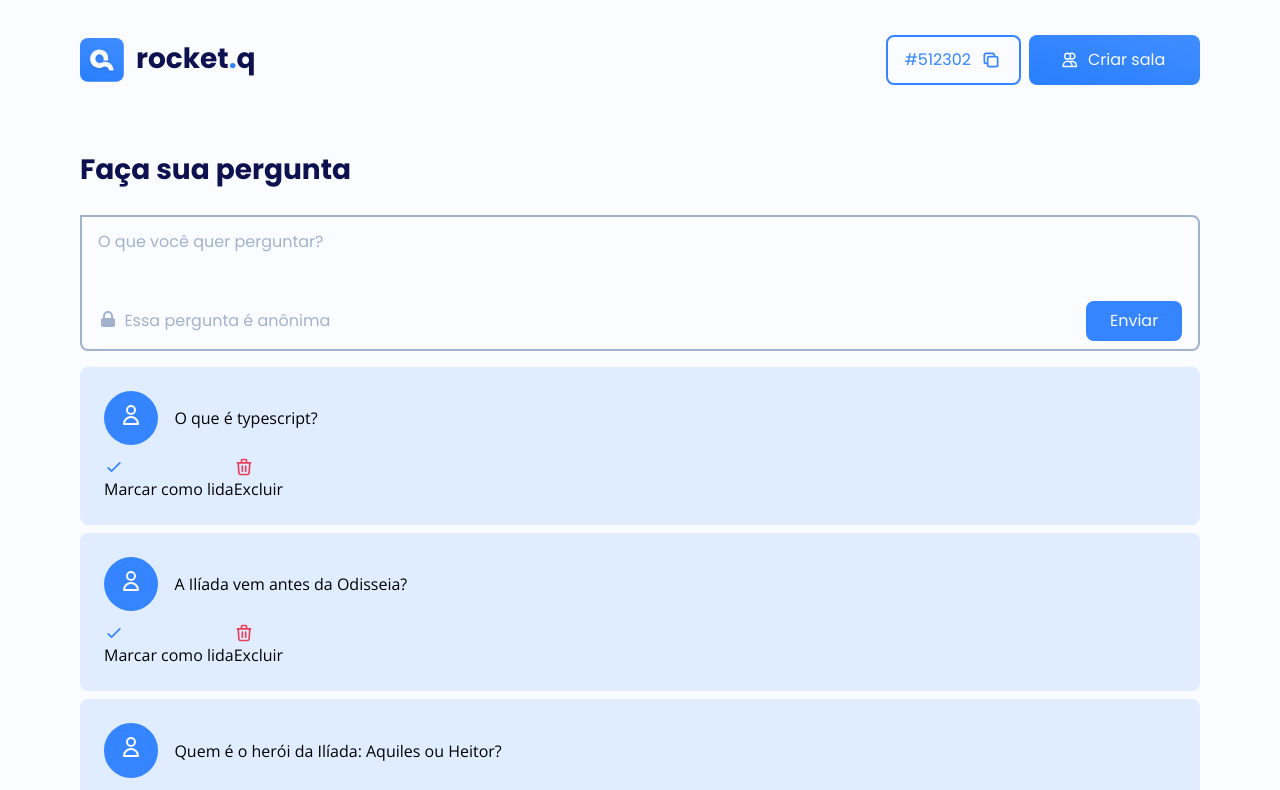
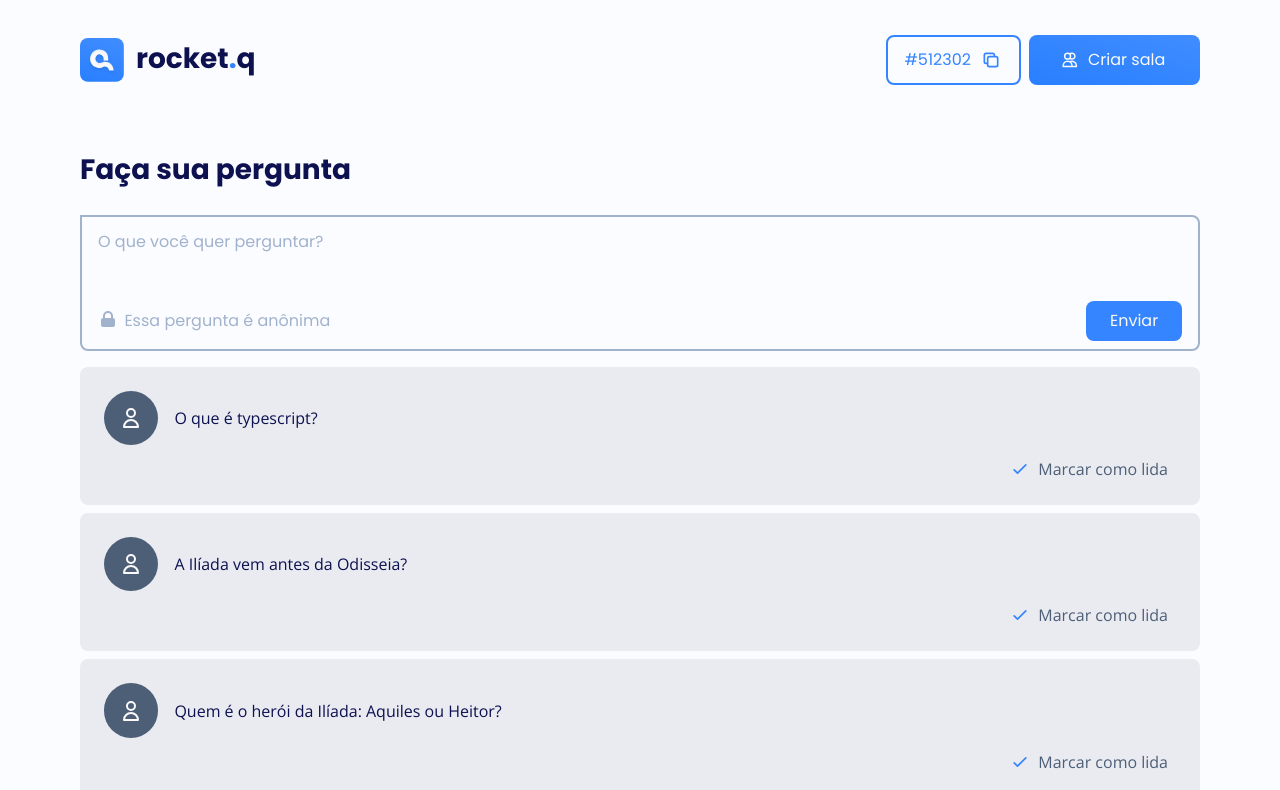
Before and after one commit to yammartins/rocket.q-clone, a React (Vite) app: page /message in a window 1280 px wide. Shown: the top 790 px of the page. Built offline with nearby package versions, Linux system fonts and the light colour scheme.

Commit message:
change check to not-check

```diff
--- a/src/pages/ChannelMessage/index.tsx
+++ b/src/pages/ChannelMessage/index.tsx
@@ -29,7 +29,17 @@ const chat = [
   },
   {
     id: '5',
-    question: 'Valeu pela aula.',
+    question: 'Obrigado pela aula.',
+  },
+  {
+    id: '6',
+    question: `"Para que não sejamos mais meninos inconstantes, levados em roda por todo o vento de doutrina, pelo engano dos homens que com astúcia enganam fraudulosamente. Antes, seguindo a verdade em amor, cresçamos em tudo naquele que é a cabeça, Cristo"
+    - Efésios 4:14 e 15`,
+  },
+  {
+    id: '7',
+    question: `"Você quer finalmente superar o nojo que a história moderna lhe causa, desde a decadência do Império Romano, e ter uma ideia geral das nações que habitam e desolam a terra. Nesta imensidão, só procurais o que merece ser conhecido: o espírito, os costumes, os costumes das principais nações, amparados em factos que não é permitido ignorar."
+    - Voltaire, Ensaio dos costumes e dos espíritos das nações.`,
   },
 
 ];
@@ -76,23 +86,23 @@ const MessageChat: React.FC = () => (
       </div>
       <div className="questionslog flex flex-col gap-2">
         {chat.map(({ question, id }) => (
-          <div key={id} className="question w-full h-[auto] bg-liblue rounded-lg py-6 pr-8 pl-6">
+          <div key={id} className="question-closed">
             <div className="question-box">
-              <div className="question-box-profile bg-blue rounded-full w-[3.4rem] h-[3.4rem] relative items-center">
-                <UserIcon className="w-6 h-6 relative m-[auto] text-wtext" />
+              <div className="question-box-profile">
+                <UserIcon className="w-6 h-6 text-wtext" />
               </div>
-              <p className="question-box-qmessage">
+              <p className="text-ttext relative font-sans font-normal text-base w-[auto]">
                 {question}
               </p>
             </div>
-            <div className="question-buttons flex">
+            <div className="question-buttons">
               <div className="check">
                 <CheckIcon className="w-5 h-5 text-blue" />
-                <span className="check-text"> Marcar como lida</span>
+                <span className="text-greygrey font-sans font-normal text-base"> Marcar como lida</span>
               </div>
               <div className="trash">
                 <TrashIcon className="w-5 h-5 text-trash" />
-                <span className="trash-text"> Excluir</span>
+                <span className="text-greygrey font-sans font-normal text-base"> Excluir</span>
               </div>
             </div>
           </div>
--- a/src/styles/components/channelmessage.scss
+++ b/src/styles/components/channelmessage.scss
@@ -1,14 +1,48 @@
 @layer components {
-  .question {
-    @apply relative;
+  .questionslog {
+    @apply overflow-y-scroll max-h-[38rem];
 
-    &-box {
-      @apply flex pb-3 gap-4 relative items-center;
+    .question-open {
+      @apply relative w-full h-[auto] bg-liblue rounded-lg py-6 pr-8 pl-6;
 
-      &-profile {
-        @apply absolute items-center p-3;
+      .question-box {
+        @apply flex pb-3 gap-4 relative items-center;
+        &-profile {
+          @apply bg-blue rounded-full w-[3.4rem] h-[3.4rem] min-w-[3.4rem] relative items-center flex justify-center;
+        }
+      }
+      .question-buttons {
+        @apply flex justify-end gap-6;
+        .check {
+          @apply flex gap-2 items-center;
+        }
+        .trash {
+          @apply flex gap-2 items-center;
+        }
+      }
+    }
+    .question-closed {
+      @apply relative w-full h-[auto] bg-greygrey bg-opacity-10 rounded-lg py-6 pr-8 pl-6;
+
+      .question-box {
+        @apply flex pb-3 gap-4 relative items-center;
+        &-profile {
+          @apply bg-greygrey rounded-full w-[3.4rem] h-[3.4rem] min-w-[3.4rem] relative items-center flex justify-center;
+        }
+      }
+      .question-buttons {
+        @apply flex justify-end gap-6;
+        .check {
+          @apply flex gap-2 items-center;
+        }
+        .trash {
+          @apply hidden;
+        }
       }
     }
 
+    &::-webkit-scrollbar {
+      @apply hidden;
+    }
   }
 }
```
